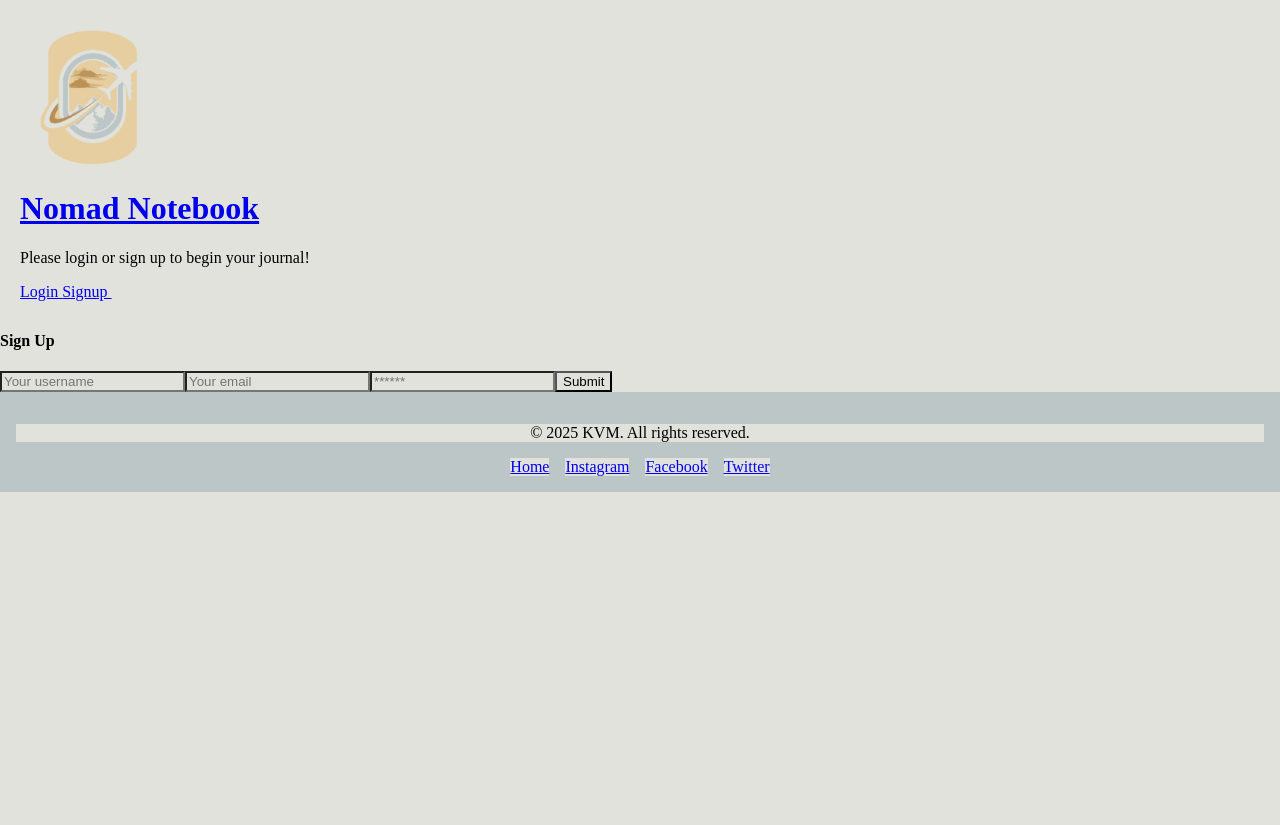
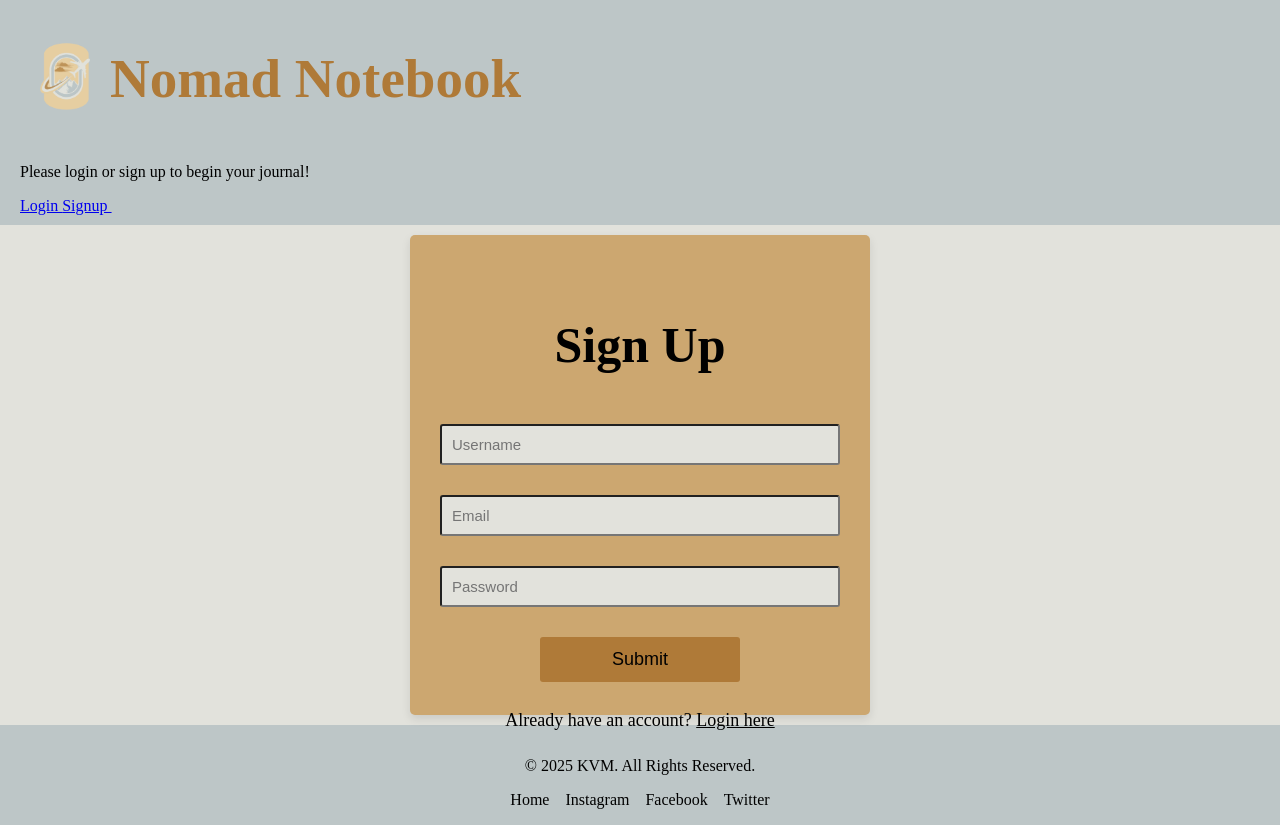
Before and after one commit to vincentt94/Nomad-Notebook, a React (Vite) app in the folder client/: page /signup in a window 1280 px wide. Before the commit the page ends 800 px from the top, so only its background shows below. Built offline with nearby package versions, Linux system fonts and the light colour scheme.

Commit message:
updated signup and login

```diff
--- a/client/src/components/Footer.tsx
+++ b/client/src/components/Footer.tsx
@@ -4,7 +4,7 @@ import "../utils/index.css";
 export default function Footer() {
   return (
     <footer className="footer-container">
-      <p>© 2025 KVM. All rights reserved.</p>
+      <p>© 2025 KVM. All Rights Reserved.</p>
 
       <div className="footer">
         <Link to="/">
--- a/client/src/components/Header.tsx
+++ b/client/src/components/Header.tsx
@@ -17,22 +17,22 @@ const Header = () => {
     <header>
       <div>
         <div>
-            <div id = "logoImg">
+        <div className="header-content">
+            <Link to="/" id="logoImg">
                 <img src={logo} alt="Travel Journal Logo"/>
-            </div>
+            </Link>
             <Link to="/">
-                    <h1>Nomad Notebook</h1>
+                <h1>Nomad Notebook</h1>
             </Link>
-          <p >Please login or sign up to begin your journal!</p>
+        </div>
+
+        <p >Please login or sign up to begin your journal!</p>
         </div>
         <div>
           {/* Checking if the user is logged in to conditionally render profile link and logout button */}
           {Auth.loggedIn() ? (
             <>
             {/* no /me route so need to remove that linked our area */}
-              <Link to="/mystories">
-                My Stories
-              </Link>
               <button onClick={logout}>
                 Logout
               </button>
@@ -42,9 +42,11 @@ const Header = () => {
               <Link to="/login">
                 Login&nbsp;
               </Link>
+
               <Link to="/signup">
                 Signup&nbsp;
               </Link>
+
             </>
           )}
         </div>
--- a/client/src/pages/Login.tsx
+++ b/client/src/pages/Login.tsx
@@ -2,6 +2,8 @@ import { useState, type FormEvent, type ChangeEvent } from 'react';
 import { Link } from 'react-router-dom';
 import { useMutation } from '@apollo/client';
 import { LOGIN_USER } from '../utils/mutations';
+
+import "../utils/login.css"
 
 import Auth from '../utils/auth';
 
@@ -38,11 +40,11 @@ const Login = () => {
   };
 
   return (
-    <main>
+    <div className="login-container">
+      <div className="login-box">
+        <h2>Sign In</h2>
+
         <div>
-        <div>
-          <h4>Login</h4>
-          <div >
           {data ? (
             <p>
               Success! You may now head{' '}
@@ -51,37 +53,42 @@ const Login = () => {
           ) : (
             <form onSubmit={handleFormSubmit}>
               <input
-                  placeholder="Your email"
+                placeholder="Email"
                 name="email"
                 type="email"
                 value={formState.email}
                 onChange={handleChange}
+                className="input-field"
               />
               <input
-                  placeholder="******"
+                placeholder="Password"
                 name="password"
                 type="password"
                 value={formState.password}
                 onChange={handleChange}
+                className="input-field"
               />
               <button
+                type="submit"
+                className="login-button"
                 style={{ cursor: 'pointer' }}
-                  type="submit"
               >
-                  Submit
+                Login
               </button>
             </form>
           )}
 
           {error && (
             <div>
-                {error.message}
+              <p className="error-message">{error.message}</p>
             </div>
           )}
         </div>
+        <p className="register-link">
+          Don’t have an account? <Link to="/signup">Register Now</Link>
+        </p>
       </div>
     </div>
-    </main>
   );
 };
 
--- a/client/src/pages/SignUp.tsx
+++ b/client/src/pages/SignUp.tsx
@@ -3,6 +3,8 @@ import { Link } from 'react-router-dom';
 
 import { useMutation } from '@apollo/client';
 import { ADD_USER } from '../utils/mutations';
+
+
 
 // need to work on auth.ts in utils folder
 import Auth from '../utils/auth';
@@ -39,10 +41,10 @@ const Signup = () => {
   };
 
   return (
-    <main >
-      <div >
-        <div>
-          <h4 >Sign Up</h4>
+    <main>
+      <div className="login-container">
+        <div className="login-box">
+          <h2>Sign Up</h2>
           <div>
             {data ? (
               <p>
@@ -52,28 +54,31 @@ const Signup = () => {
             ) : (
               <form onSubmit={handleFormSubmit}>
                 <input
-                  placeholder="Your username"
+                  className="input-field"
+                  placeholder="Username"
                   name="username"
                   type="text"
                   value={formState.username}
                   onChange={handleChange}
                 />
                 <input
-                  placeholder="Your email"
+                  className="input-field"
+                  placeholder="Email"
                   name="email"
                   type="email"
                   value={formState.email}
                   onChange={handleChange}
                 />
                 <input
-                  placeholder="******"
+                  className="input-field"
+                  placeholder= "Password"
                   name="password"
                   type="password"
                   value={formState.password}
                   onChange={handleChange}
                 />
                 <button
-                  style={{ cursor: 'pointer' }}
+                  className="login-button"
                   type="submit"
                 >
                   Submit
@@ -86,6 +91,10 @@ const Signup = () => {
                 {error.message}
               </div>
             )}
+
+            <p className="register-link">
+              Already have an account? <Link to="/login">Login here</Link>
+            </p>
           </div>
         </div>
       </div>
--- a/client/src/utils/index.css
+++ b/client/src/utils/index.css
@@ -7,15 +7,12 @@
   --color-accent-dark: #AF7A38; /* Text & Emphasis */
 }
 
-* {
-  background-color: var(--color-background);
-}
-
 html, body {
   height: 100%;
   margin: 0;
   display: flex;
   flex-direction: column;
+  background-color: var(--color-background);
 }
 
 body {
@@ -31,6 +28,7 @@ header {
   justify-content: space-between;
   align-items:center;
   padding: 10px 20px;
+  background-color: var(--color-secondary-bg);
 }
 
 .header-content {
@@ -38,21 +36,21 @@ header {
   align-items: center;
 }
 
-.title-container h1 {
-  margin: 0;
+.header-content h1 {
+  color: var(--color-accent-dark);
+  font-size: 55px;
 }
 
-.auth-links {
-  display: flex;
-  align-items: center;
+.header-content a {
+  text-decoration: none;
 }
 
 #logoImg img{
-  width: 100px;
+  width: 50px;
   height: auto;
-  padding-left: 20px;
-  padding-top: 20px;
+  padding: 20px;
 }
+
 
 
 
@@ -76,7 +74,14 @@ header {
   width: 100%;
 }
 
+.footer a, footer p{
+  background-color: var(--color-secondary-bg);
+  text-decoration: none;
+  color: black;
+}
+
 .footer a:hover {
-  text-decoration: underline;
+  color: var(--color-accent-dark);
 }
+
 /*___________________________________________END FOOTER___________________________________________*/
--- /dev/null
+++ b/client/src/utils/login.css
@@ -0,0 +1,74 @@
+:root {
+    --color-background: #E2E2DC;  /* Main Background */
+    --color-secondary-bg: #BDC6C7; /* Secondary Background */
+    --color-accent-light: #E6CEA1; /* Accent/Highlight */
+    --color-accent-medium: #CCA770; /* Stronger Accent */
+    --color-accent-dark: #AF7A38; /* Text & Emphasis */
+  }
+
+
+/* Full screen container that centers everything */
+.login-container {
+    display: flex;
+    justify-content: center;
+    align-items: center;
+    width:100%;
+    height: calc(75vh - 100px);
+    margin: 0;
+    background-size: cover;
+
+  }
+
+  /* The box containing the login form */
+  .login-box {
+    width: 100%;
+    max-width: 400px;
+    height:400px;
+    text-align: center;
+    background: var(--color-accent-medium);
+    box-shadow: 0 4px 10px rgba(0, 0, 0, 0.1);
+    border-radius: 5px;
+    padding: 40px 30px;
+
+
+  }
+
+  /* Heading inside the login box */
+  .login-box h2 {
+    font-size: 50px;
+    margin-bottom: 50px;
+  }
+
+  .input-field {
+    width: 100%;
+    padding: 10px;
+    box-sizing: border-box;
+    font-size: 15px;
+    background-color: var(--color-background);
+    margin-bottom: 30px;
+    border-radius: 3px;
+  }
+
+
+  /* Login button */
+  .login-button {
+    width: 50%;
+    padding: 12px;
+    background: var(--color-accent-dark);
+    border: none;
+    cursor: pointer;
+    border-radius: 3px;
+    margin-bottom: 10px;
+    font-size: 18px;
+  }
+
+  .register-link {
+    font-size:18px;
+  }
+
+  .register-link a {
+    color: black;
+    text-decoration: none;
+    font-size: 18px;
+    text-decoration: underline;
+  }
```
Lines whose indentation alone changed are shown as unchanged.
